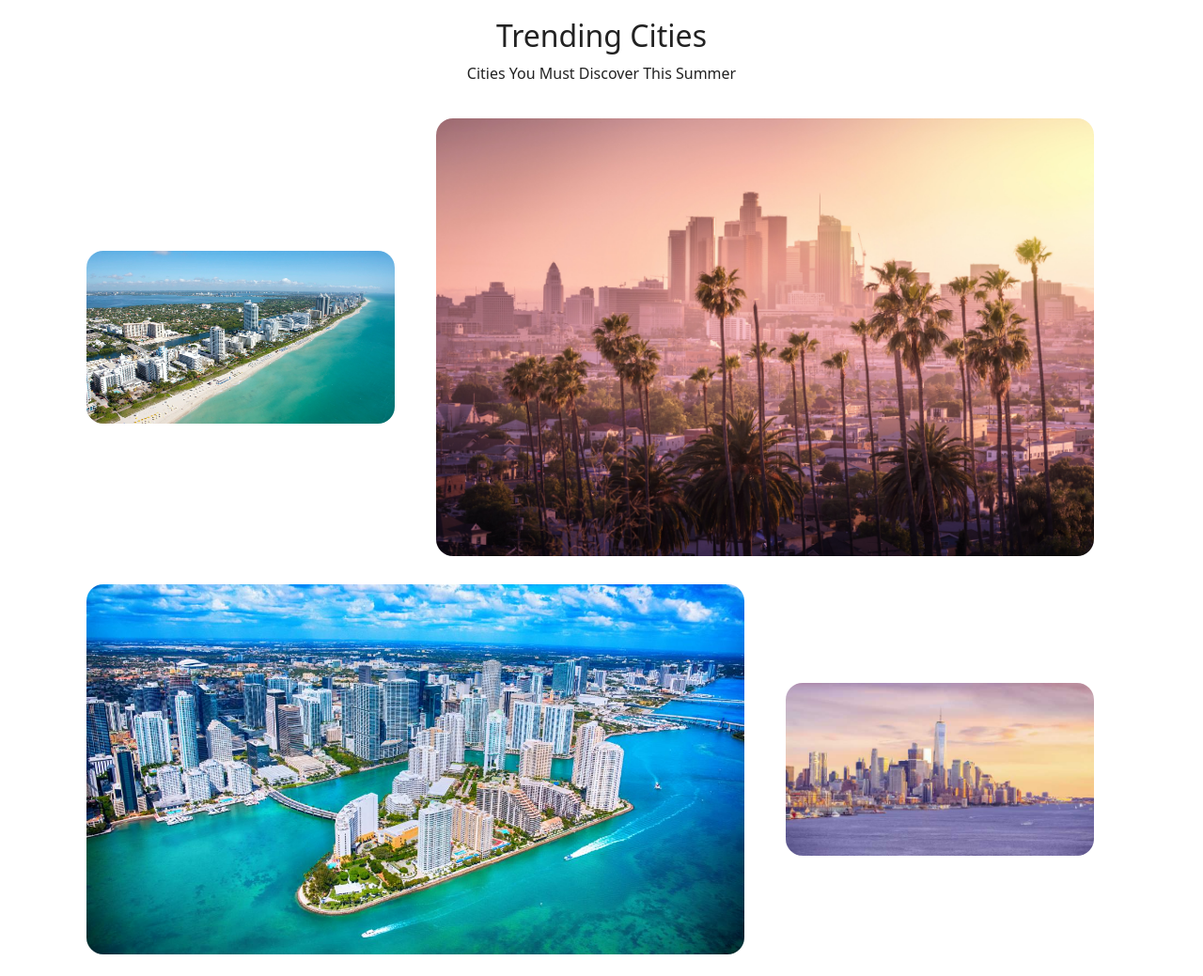
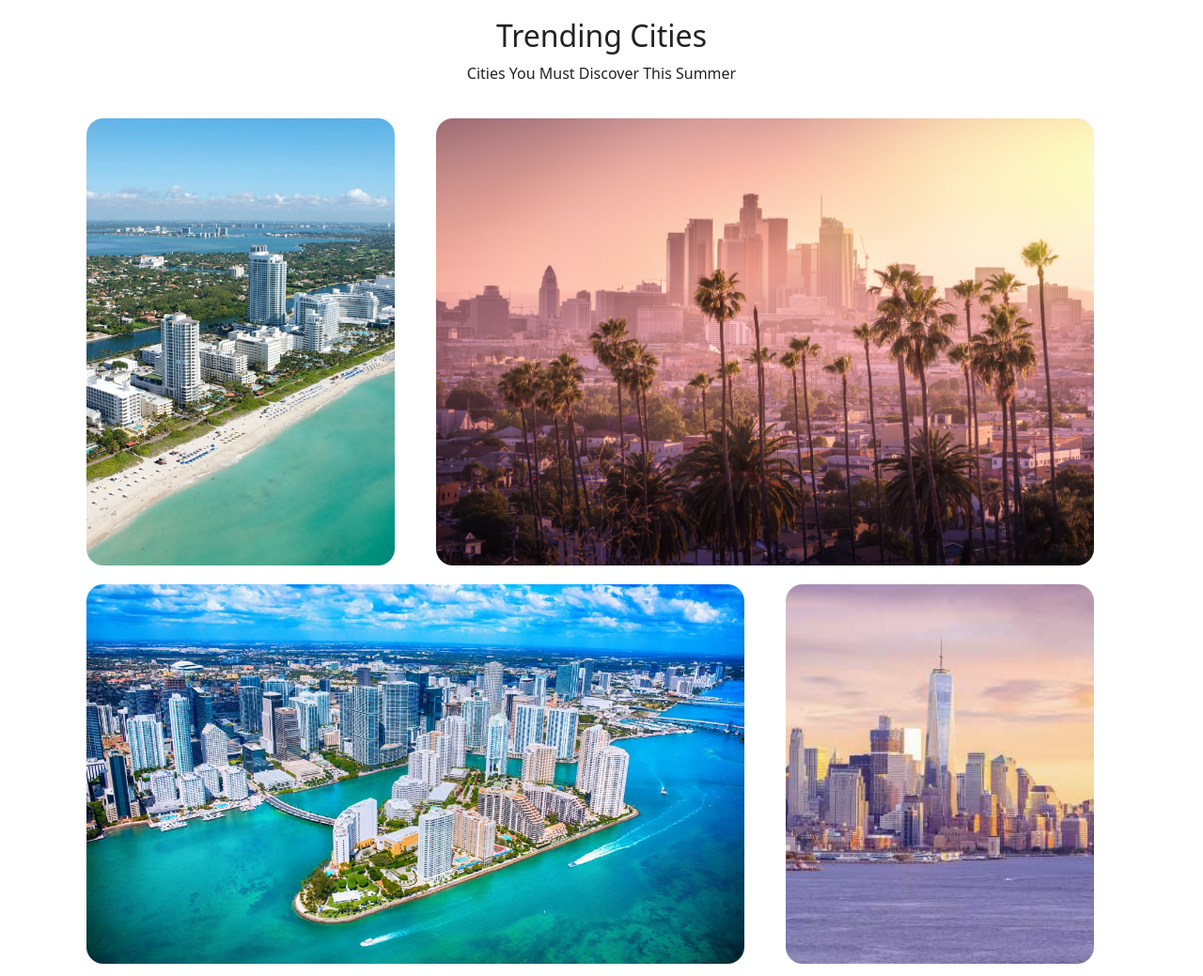
Before and after one commit to agnieszkag1/STRONA_PROJEKT_1, a plain HTML site: page index.html in a window 1280 px wide. Shown: the part 1220-2259 px from the top of the page at 94% size. Drawn offline with nearby package versions, Linux system fonts and the light colour scheme.

Commit message:
height fix

```diff
--- a/index.html
+++ b/index.html
@@ -201,7 +201,7 @@
         <p>Cities You Must Discover This Summer</p>
     </div>
 
-    <div class="row justify-content-between">
+    <div class="row justify-content-between full-height">
 
         <div class="row w-100 align-items-center">
             <div class="col-4">
--- a/styles/style.css
+++ b/styles/style.css
@@ -243,3 +243,12 @@ nav{
 
 
 }
+
+
+.full-height .row div {
+    height: 100%;
+}
+.full-height img {
+    object-fit: cover;
+    height: 100%;
+}
```
